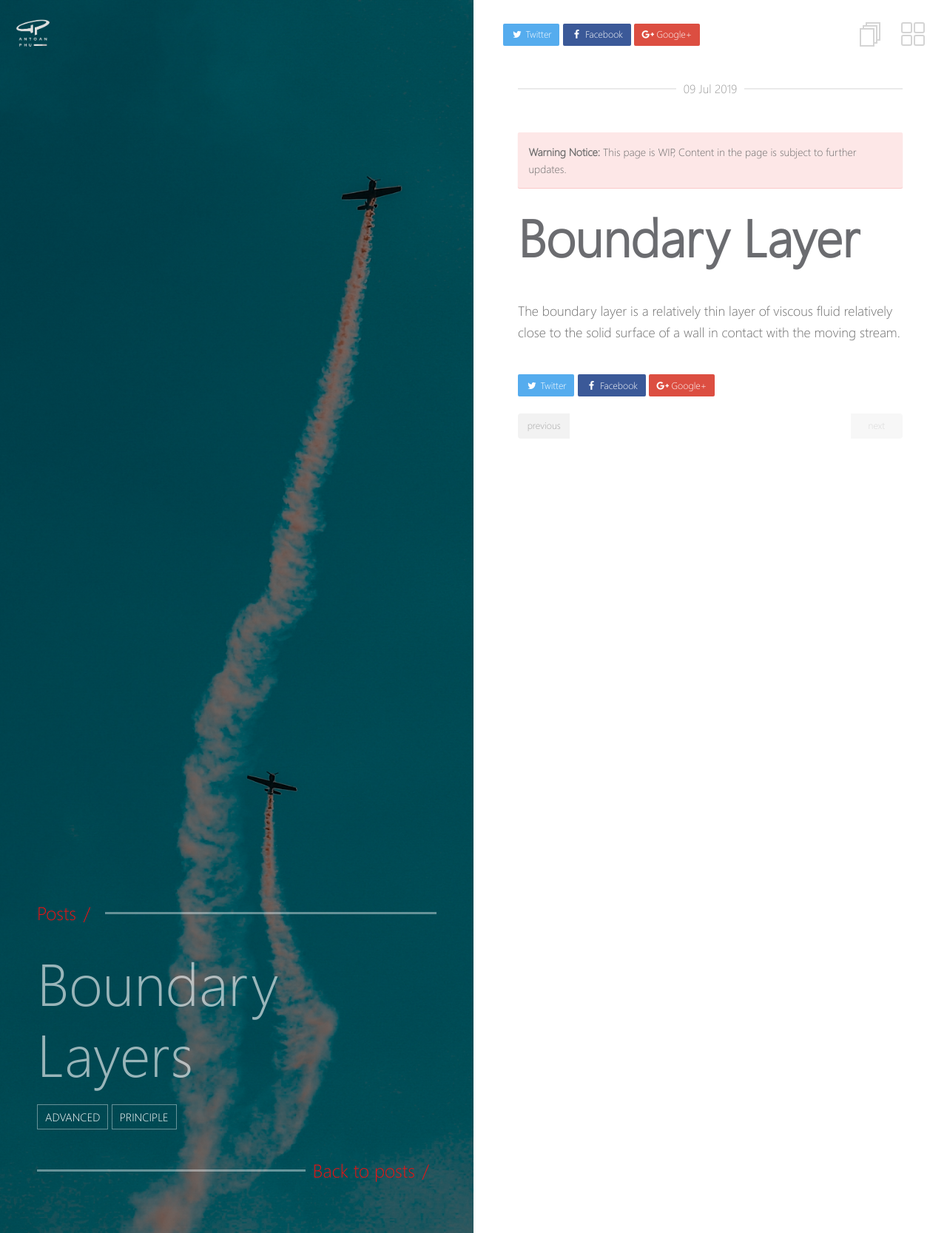
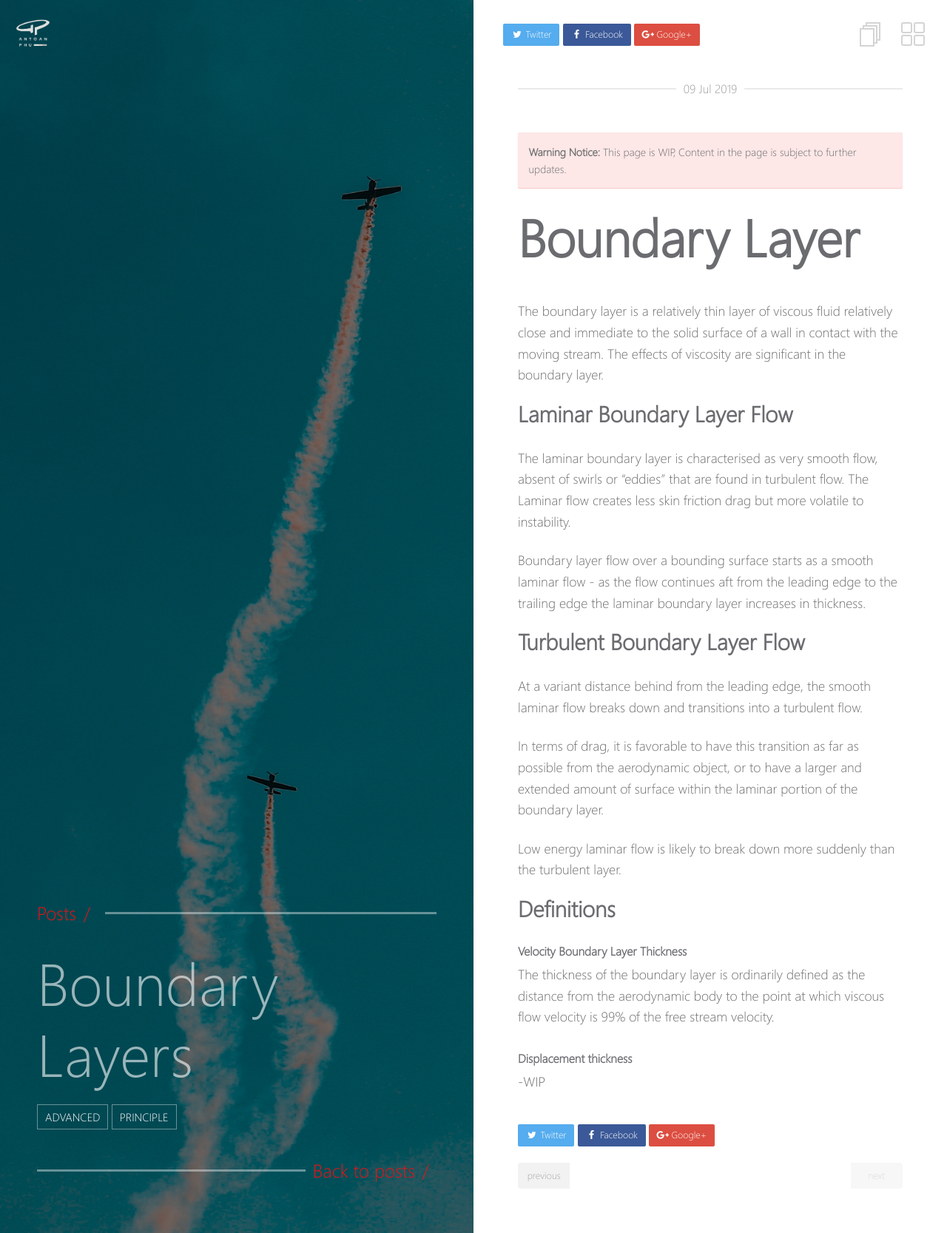
Before and after one commit to EXYZED/AerodynamicalCollective, a Jekyll site: the page built from _posts/2019-07-09-The-Boundary-Layer.md, in a window 1280 px wide. Shown: the whole page at 74% size. Built offline with Jekyll 4.4.1, drawn with Linux system fonts in a browser that asks for light colours.

Commit message:
Improved Boundary Layer definitions

```diff
--- a/_posts/2019-07-09-The-Boundary-Layer.md
+++ b/_posts/2019-07-09-The-Boundary-Layer.md
@@ -13,4 +13,27 @@ tag:
 
 # Boundary Layer
 
-The boundary layer is a relatively thin layer of viscous fluid relatively close to the solid surface of a wall in contact with the moving stream.
+The boundary layer is a relatively thin layer of viscous fluid relatively close and immediate to the solid surface of a wall in contact with the moving stream. The effects of viscosity are significant in the boundary layer.
+
+## Laminar Boundary Layer Flow
+
+The laminar boundary layer is characterised as very smooth flow, absent of swirls or "eddies" that are found in turbulent flow. The Laminar flow creates less skin friction drag but more volatile to instability.
+
+Boundary layer flow over a bounding surface starts as a smooth laminar flow - as the flow continues aft from the leading edge to the trailing edge the laminar boundary layer increases in thickness.
+
+## Turbulent Boundary Layer Flow
+
+At a variant distance behind from the leading edge, the smooth laminar flow breaks down and transitions into a turbulent flow.
+
+In terms of drag, it is favorable to have this transition as far as possible from the aerodynamic object, or to have a larger and extended amount of surface within the laminar portion of the boundary layer.
+
+Low energy laminar flow is likely to break down more suddenly than the turbulent layer.
+
+## Definitions
+
+#### Velocity Boundary Layer Thickness
+The thickness of the boundary layer is ordinarily defined as the distance from the aerodynamic body to the point at which viscous flow velocity is 99% of the free stream velocity.
+
+
+#### Displacement thickness
+-WIP
```
